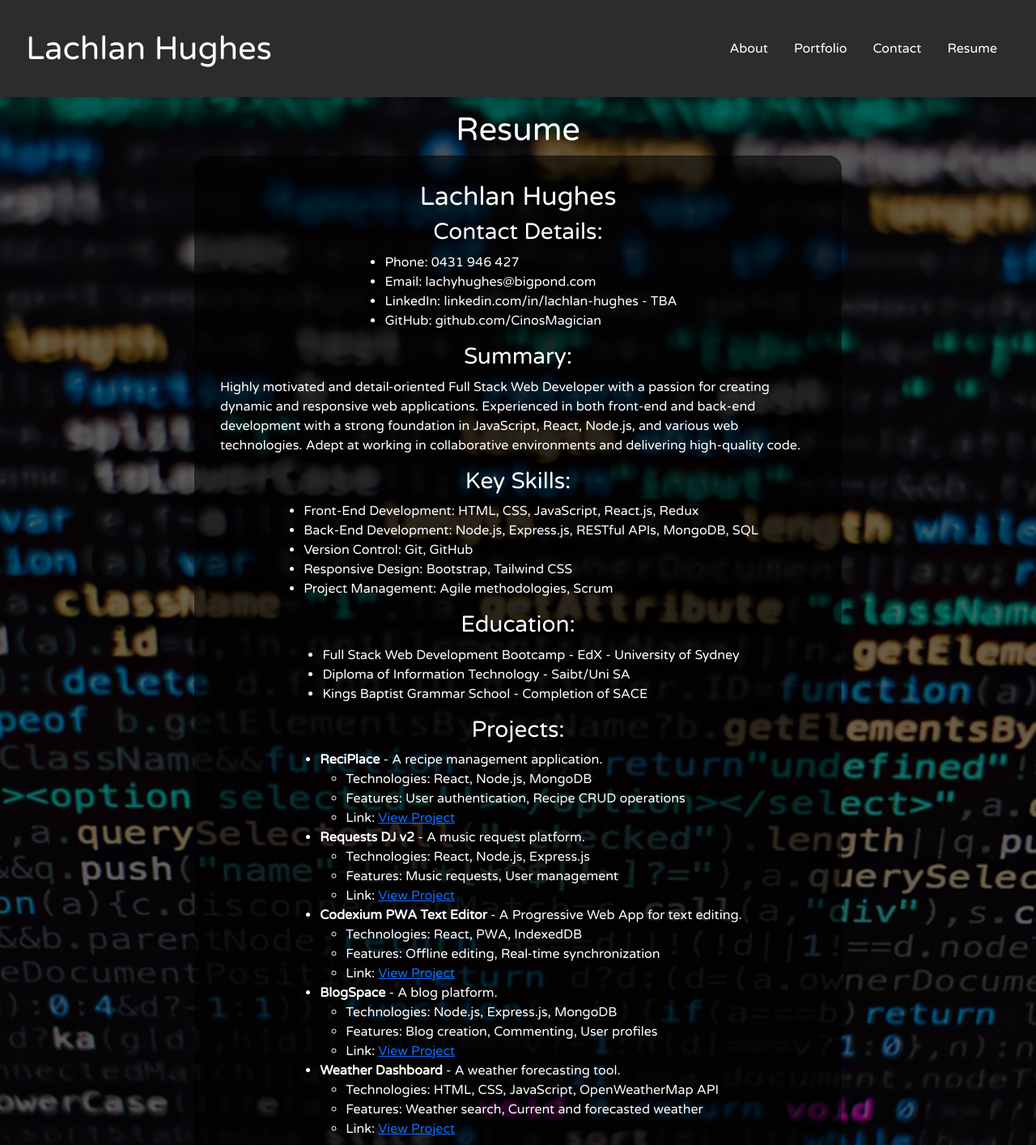
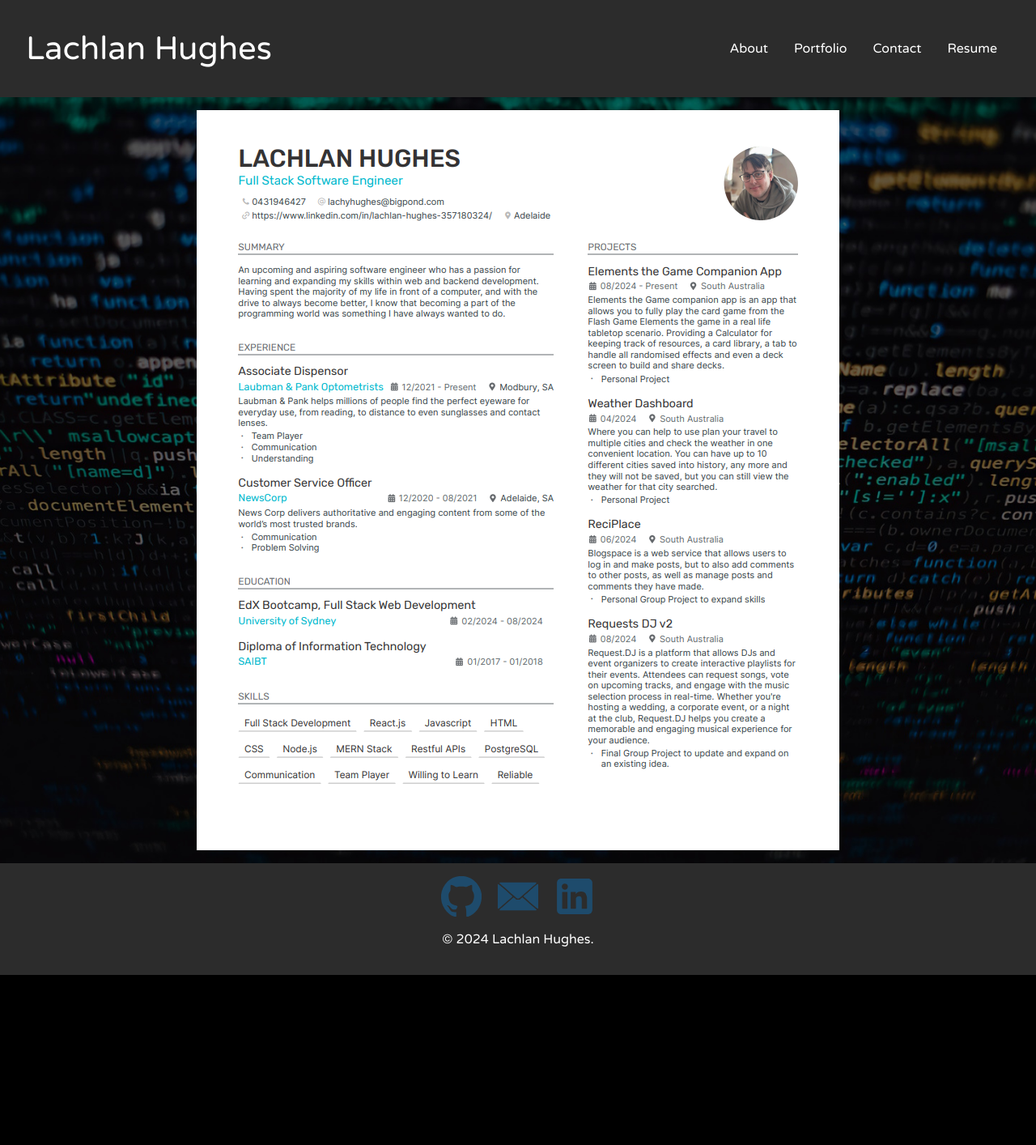
Before and after one commit to CinosMagician/Lachlan-Hughes---Portfolio, a React (Vite) app: page /resume in a window 1280 px wide. Shown: the top 1414 px of the page at 81% size. After the commit the page ends 1204 px from the top, so only its background shows below. Built offline with nearby package versions, Linux system fonts and the light colour scheme.

Commit message:
Added most recent project to menu. Updated resume to be the most up to date form.

```diff
--- a/src/components/pages/Resume.jsx
+++ b/src/components/pages/Resume.jsx
@@ -1,123 +1,126 @@
 export default function Resume() {
   return (
     <div className="resume">
-      <div className="resume-header">
-        <h1 className="text-center">Resume</h1>
-      </div>
-      <div className="resumeForm">
-        <h2>Lachlan Hughes</h2>
-        <h3>Contact Details:</h3>
-        <ul>
-          <li>Phone: 0431 946 427</li>
-          <li>Email: lachyhughes@bigpond.com</li>
-          <li>LinkedIn: linkedin.com/in/lachlan-hughes - TBA</li>
-          <li>GitHub: github.com/CinosMagician</li>
-        </ul>
-        <h3>Summary:</h3>
-        <p>
-          Highly motivated and detail-oriented Full Stack Web Developer with a passion for creating dynamic and responsive web applications. Experienced in both front-end and back-end development with a strong foundation in JavaScript, React, Node.js, and various web technologies. Adept at working in collaborative environments and delivering high-quality code.
-        </p>
-        <h3>Key Skills:</h3>
-        <ul>
-          <li>Front-End Development: HTML, CSS, JavaScript, React.js, Redux</li>
-          <li>Back-End Development: Node.js, Express.js, RESTful APIs, MongoDB, SQL</li>
-          <li>Version Control: Git, GitHub</li>
-          <li>Responsive Design: Bootstrap, Tailwind CSS</li>
-          <li>Project Management: Agile methodologies, Scrum</li>
-        </ul>
-        <h3>Education:</h3>
-        <ul>
-          <li>Full Stack Web Development Bootcamp - EdX - University of Sydney</li>
-          <li>Diploma of Information Technology - Saibt/Uni SA</li>
-          <li>Kings Baptist Grammar School - Completion of SACE</li>
-        </ul>
-        <h3>Projects:</h3>
-        <ul>
-          <li>
-            <strong>ReciPlace</strong> - A recipe management application.
-            <ul>
-              <li>Technologies: React, Node.js, MongoDB</li>
-              <li>Features: User authentication, Recipe CRUD operations</li>
-              <li>Link: <a href="https://cinosmagician.github.io/group-2-recipe-project/" target="_blank" rel="noopener noreferrer">View Project</a></li>
-            </ul>
-          </li>
-          <li>
-            <strong>Requests DJ v2</strong> - A music request platform.
-            <ul>
-              <li>Technologies: React, Node.js, Express.js</li>
-              <li>Features: Music requests, User management</li>
-              <li>Link: <a href="https://requests.dj/" target="_blank" rel="noopener noreferrer">View Project</a></li>
-            </ul>
-          </li>
-          <li>
-            <strong>Codexium PWA Text Editor</strong> - A Progressive Web App for text editing.
-            <ul>
-              <li>Technologies: React, PWA, IndexedDB</li>
-              <li>Features: Offline editing, Real-time synchronization</li>
-              <li>Link: <a href="https://codexium-pwa-text-editor.onrender.com/" target="_blank" rel="noopener noreferrer">View Project</a></li>
-            </ul>
-          </li>
-          <li>
-            <strong>BlogSpace</strong> - A blog platform.
-            <ul>
-              <li>Technologies: Node.js, Express.js, MongoDB</li>
-              <li>Features: Blog creation, Commenting, User profiles</li>
-              <li>Link: <a href="https://blog-db-rofh.onrender.com/" target="_blank" rel="noopener noreferrer">View Project</a></li>
-            </ul>
-          </li>
-          <li>
-            <strong>Weather Dashboard</strong> - A weather forecasting tool.
-            <ul>
-              <li>Technologies: HTML, CSS, JavaScript, OpenWeatherMap API</li>
-              <li>Features: Weather search, Current and forecasted weather</li>
-              <li>Link: <a href="https://cinosmagician.github.io/weather-dashboard/" target="_blank" rel="noopener noreferrer">View Project</a></li>
-            </ul>
-          </li>
-        </ul>
-        <h3>Experience:</h3>
-        <ul>
-          <li>
-            <strong>Laubman & Pank Optometrists</strong>
-            <ul>
-              <li>Associate Dispenser</li>
-              <li>Dec 2021 - Present</li>
-              <li>Enhanced customer service skills and problem-solving abilities.</li>
-            </ul>
-          </li>
-          <li>
-            <strong>NewsCorp</strong>
-            <ul>
-              <li>Customer Service Officer</li>
-              <li>Dec 2020 – Aug 2021 (Contract)</li>
-              <li>Provided quality customer service for newspaper subscriptions across Australia.</li>
-            </ul>
-          </li>
-          <li>
-            <strong>Datacom Modbury</strong>
-            <ul>
-              <li>Customer Service Officer</li>
-              <li>Feb 2019 – Nov 2019</li>
-              <li>Contracted for the Department of Human Services. Left to pursue more knowledge in Information Technology.</li>
-            </ul>
-          </li>
-          <li>
-            <strong>Agostino Mitsubishi</strong>
-            <ul>
-              <li>Car Detailer/Cleaner</li>
-              <li>Sept 2016 – Jan 2017</li>
-              <li>Performed car detailing and cleaning. Left to pursue a Diploma of IT.</li>
-            </ul>
-          </li>
-          <li>
-            <strong>On the Run – Convenience Store and Petrol Station</strong>
-            <ul>
-              <li>Customer Service Attendant</li>
-              <li>Apr 2016 – Jun 2016</li>
-              <li>Handled various duties including fuel console operation, retail assistance, and barista tasks.</li>
-            </ul>
-          </li>
-        </ul>
-      </div>
+      <img src="./src/assets/resume.png"></img>
     </div>
+    // <div className="resume">
+    //   <div className="resume-header">
+    //     <h1 className="text-center">Resume</h1>
+    //   </div>
+    //   <div className="resumeForm">
+    //     <h2>Lachlan Hughes</h2>
+    //     <h3>Contact Details:</h3>
+    //     <ul>
+    //       <li>Phone: 0431 946 427</li>
+    //       <li>Email: lachyhughes@bigpond.com</li>
+    //       <li>LinkedIn: linkedin.com/in/lachlan-hughes - TBA</li>
+    //       <li>GitHub: github.com/CinosMagician</li>
+    //     </ul>
+    //     <h3>Summary:</h3>
+    //     <p>
+    //       Highly motivated and detail-oriented Full Stack Web Developer with a passion for creating dynamic and responsive web applications. Experienced in both front-end and back-end development with a strong foundation in JavaScript, React, Node.js, and various web technologies. Adept at working in collaborative environments and delivering high-quality code.
+    //     </p>
+    //     <h3>Key Skills:</h3>
+    //     <ul>
+    //       <li>Front-End Development: HTML, CSS, JavaScript, React.js, Redux</li>
+    //       <li>Back-End Development: Node.js, Express.js, RESTful APIs, MongoDB, SQL</li>
+    //       <li>Version Control: Git, GitHub</li>
+    //       <li>Responsive Design: Bootstrap, Tailwind CSS</li>
+    //       <li>Project Management: Agile methodologies, Scrum</li>
+    //     </ul>
+    //     <h3>Education:</h3>
+    //     <ul>
+    //       <li>Full Stack Web Development Bootcamp - EdX - University of Sydney</li>
+    //       <li>Diploma of Information Technology - Saibt/Uni SA</li>
+    //       <li>Kings Baptist Grammar School - Completion of SACE</li>
+    //     </ul>
+    //     <h3>Projects:</h3>
+    //     <ul>
+    //       <li>
+    //         <strong>ReciPlace</strong> - A recipe management application.
+    //         <ul>
+    //           <li>Technologies: React, Node.js, MongoDB</li>
+    //           <li>Features: User authentication, Recipe CRUD operations</li>
+    //           <li>Link: <a href="https://cinosmagician.github.io/group-2-recipe-project/" target="_blank" rel="noopener noreferrer">View Project</a></li>
+    //         </ul>
+    //       </li>
+    //       <li>
+    //         <strong>Requests DJ v2</strong> - A music request platform.
+    //         <ul>
+    //           <li>Technologies: React, Node.js, Express.js</li>
+    //           <li>Features: Music requests, User management</li>
+    //           <li>Link: <a href="https://requests.dj/" target="_blank" rel="noopener noreferrer">View Project</a></li>
+    //         </ul>
+    //       </li>
+    //       <li>
+    //         <strong>Codexium PWA Text Editor</strong> - A Progressive Web App for text editing.
+    //         <ul>
+    //           <li>Technologies: React, PWA, IndexedDB</li>
+    //           <li>Features: Offline editing, Real-time synchronization</li>
+    //           <li>Link: <a href="https://codexium-pwa-text-editor.onrender.com/" target="_blank" rel="noopener noreferrer">View Project</a></li>
+    //         </ul>
+    //       </li>
+    //       <li>
+    //         <strong>BlogSpace</strong> - A blog platform.
+    //         <ul>
+    //           <li>Technologies: Node.js, Express.js, MongoDB</li>
+    //           <li>Features: Blog creation, Commenting, User profiles</li>
+    //           <li>Link: <a href="https://blog-db-rofh.onrender.com/" target="_blank" rel="noopener noreferrer">View Project</a></li>
+    //         </ul>
+    //       </li>
+    //       <li>
+    //         <strong>Weather Dashboard</strong> - A weather forecasting tool.
+    //         <ul>
+    //           <li>Technologies: HTML, CSS, JavaScript, OpenWeatherMap API</li>
+    //           <li>Features: Weather search, Current and forecasted weather</li>
+    //           <li>Link: <a href="https://cinosmagician.github.io/weather-dashboard/" target="_blank" rel="noopener noreferrer">View Project</a></li>
+    //         </ul>
+    //       </li>
+    //     </ul>
+    //     <h3>Experience:</h3>
+    //     <ul>
+    //       <li>
+    //         <strong>Laubman & Pank Optometrists</strong>
+    //         <ul>
+    //           <li>Associate Dispenser</li>
+    //           <li>Dec 2021 - Present</li>
+    //           <li>Enhanced customer service skills and problem-solving abilities.</li>
+    //         </ul>
+    //       </li>
+    //       <li>
+    //         <strong>NewsCorp</strong>
+    //         <ul>
+    //           <li>Customer Service Officer</li>
+    //           <li>Dec 2020 – Aug 2021 (Contract)</li>
+    //           <li>Provided quality customer service for newspaper subscriptions across Australia.</li>
+    //         </ul>
+    //       </li>
+    //       <li>
+    //         <strong>Datacom Modbury</strong>
+    //         <ul>
+    //           <li>Customer Service Officer</li>
+    //           <li>Feb 2019 – Nov 2019</li>
+    //           <li>Contracted for the Department of Human Services. Left to pursue more knowledge in Information Technology.</li>
+    //         </ul>
+    //       </li>
+    //       <li>
+    //         <strong>Agostino Mitsubishi</strong>
+    //         <ul>
+    //           <li>Car Detailer/Cleaner</li>
+    //           <li>Sept 2016 – Jan 2017</li>
+    //           <li>Performed car detailing and cleaning. Left to pursue a Diploma of IT.</li>
+    //         </ul>
+    //       </li>
+    //       <li>
+    //         <strong>On the Run – Convenience Store and Petrol Station</strong>
+    //         <ul>
+    //           <li>Customer Service Attendant</li>
+    //           <li>Apr 2016 – Jun 2016</li>
+    //           <li>Handled various duties including fuel console operation, retail assistance, and barista tasks.</li>
+    //         </ul>
+    //       </li>
+    //     </ul>
+    //   </div>
+    // </div>
   );
 }
```
Also changed, not shown: src/components/pages/Portfolio.jsx (+14 -5 lines), src/assets/etgca.png (added), src/assets/resume.png (added).
